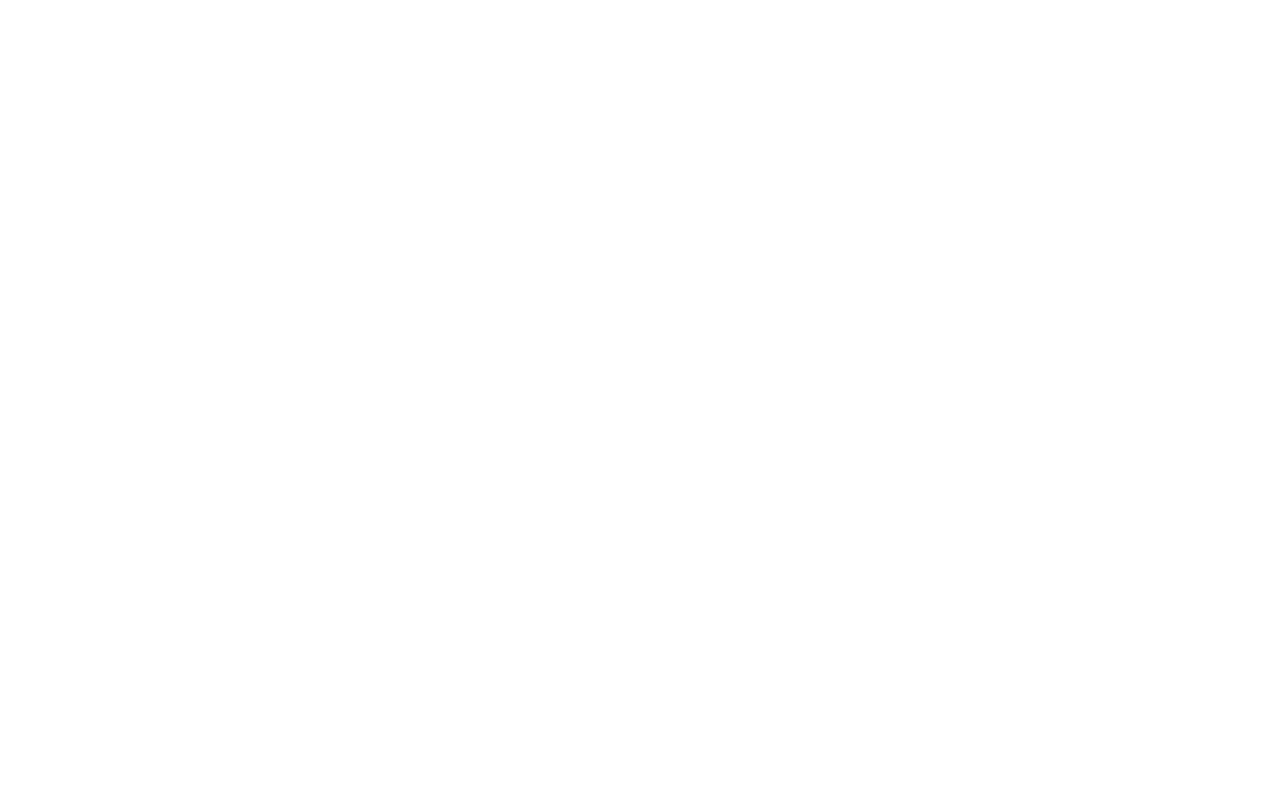
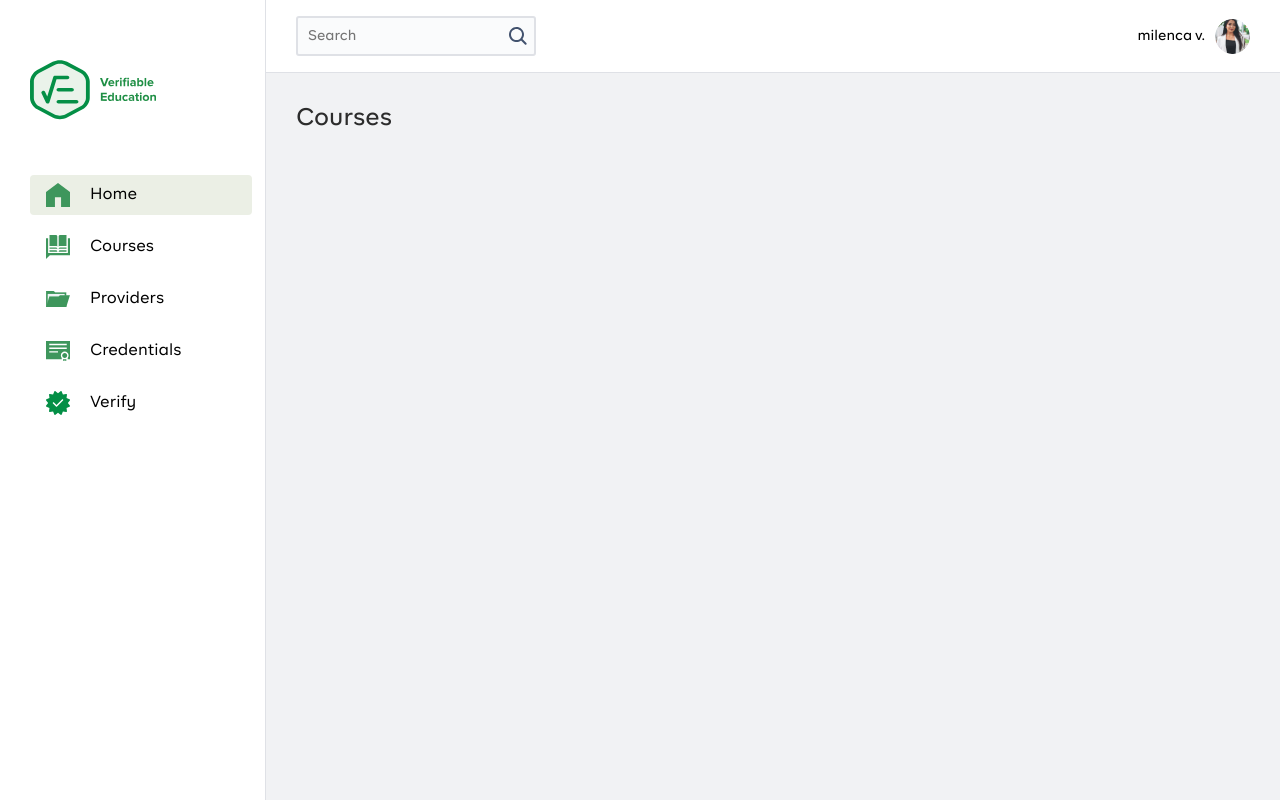
Before and after one commit to scimitar19/Angular-assignment, a React (Create React App) app: page /courses in a window 1280 px wide. Built offline with nearby package versions, Linux system fonts and the light colour scheme; a small style sheet from the web is missing.

Commit message:
imporvements

```diff
--- a/src/App.tsx
+++ b/src/App.tsx
@@ -1,13 +1,13 @@
-
-import './App.scss';
+import "./App.scss";
 // import "bootstrap/dist/css/bootstrap.min.css";
 import "./assets/fonts/br-font/stylesheet.css";
 // import "./custom.scss";
 import { Route, Switch, BrowserRouter } from "react-router-dom";
-import Home from './pages/Home';
-import Auth from './pages/Auth';
-import MainLayout from './components/Layout/MainLayout';
-import Dashboard from './pages/Dashboard';
+import Home from "./pages/Home";
+import Auth from "./pages/Auth";
+import MainLayout from "./components/Layout/MainLayout";
+import Dashboard from "./pages/Dashboard";
+import CoursesView from "./pages/CoursesView";
 // const Home = lazy(() => import("./pages/Home"));
 
 function App() {
@@ -16,13 +16,11 @@
       <Switch>
         <Route path="/" exact component={Home} />
         <Route path="/auth/Login" exact component={Auth} />
-            <Route path="/dashboard" exact >
         <MainLayout>
-                <Dashboard/>
+          <Route path="/dashboard" exact component={Dashboard} />
+          <Route path="/courses" exact component={CoursesView} />
         </MainLayout>
-            </Route>
       </Switch>
-
     </BrowserRouter>
   );
 }
--- /dev/null
+++ b/src/pages/CoursesView/index.tsx
@@ -0,0 +1,15 @@
+import React from "react";
+import Box from "../../components/Box";
+import Heading from "../../components/Heading";
+const CoursesView: React.FC = (props) => {
+  return (
+    <>
+      <Box className={``}>
+        <Heading text="Courses" classes={"heading"} />
+
+      </Box>
+    </>
+  );
+};
+
+export default CoursesView;
--- a/src/pages/Dashboard/Courses/courses.module.scss
+++ b/src/pages/Dashboard/Courses/courses.module.scss
@@ -41,4 +41,7 @@
             padding-bottom: 10px;
         }
     }
+    .featureCard:hover {
+        background-color: $activeColor;
+    }
 }
```
Lines whose indentation alone changed are shown as unchanged.
